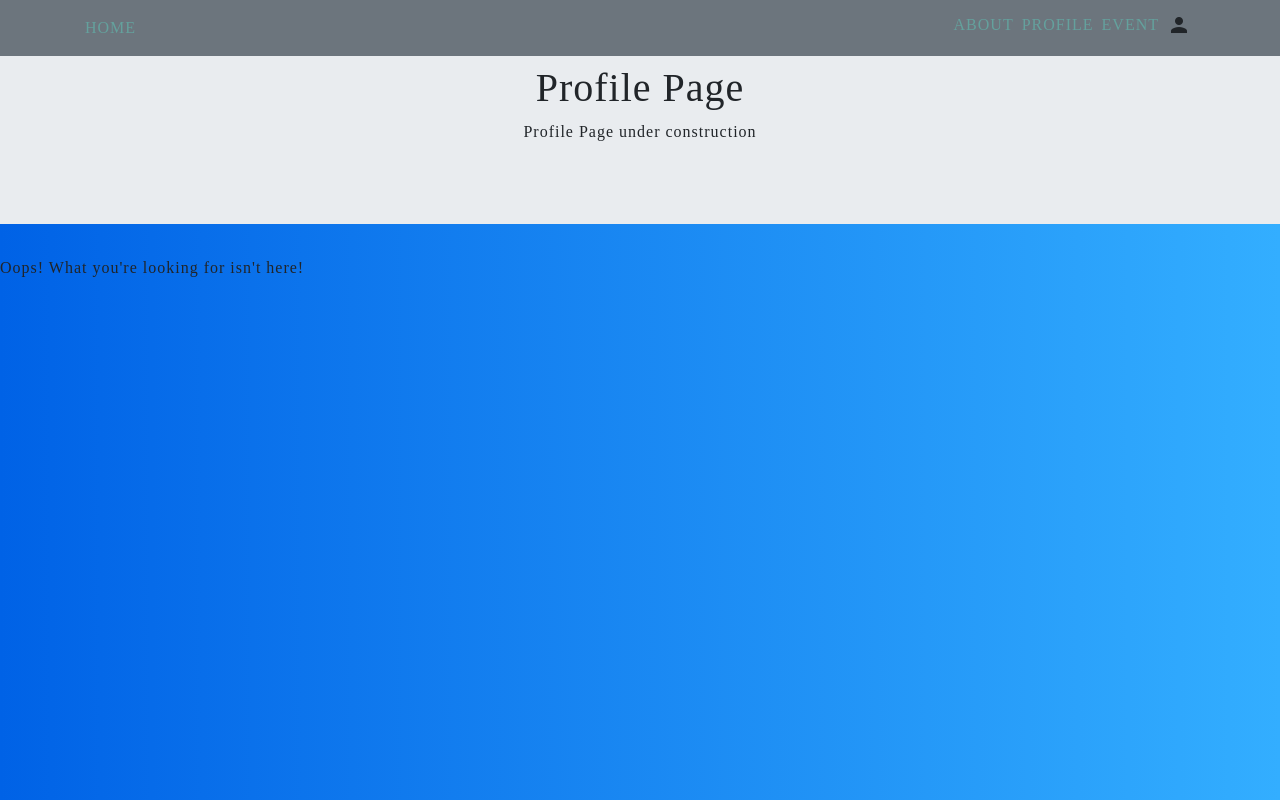
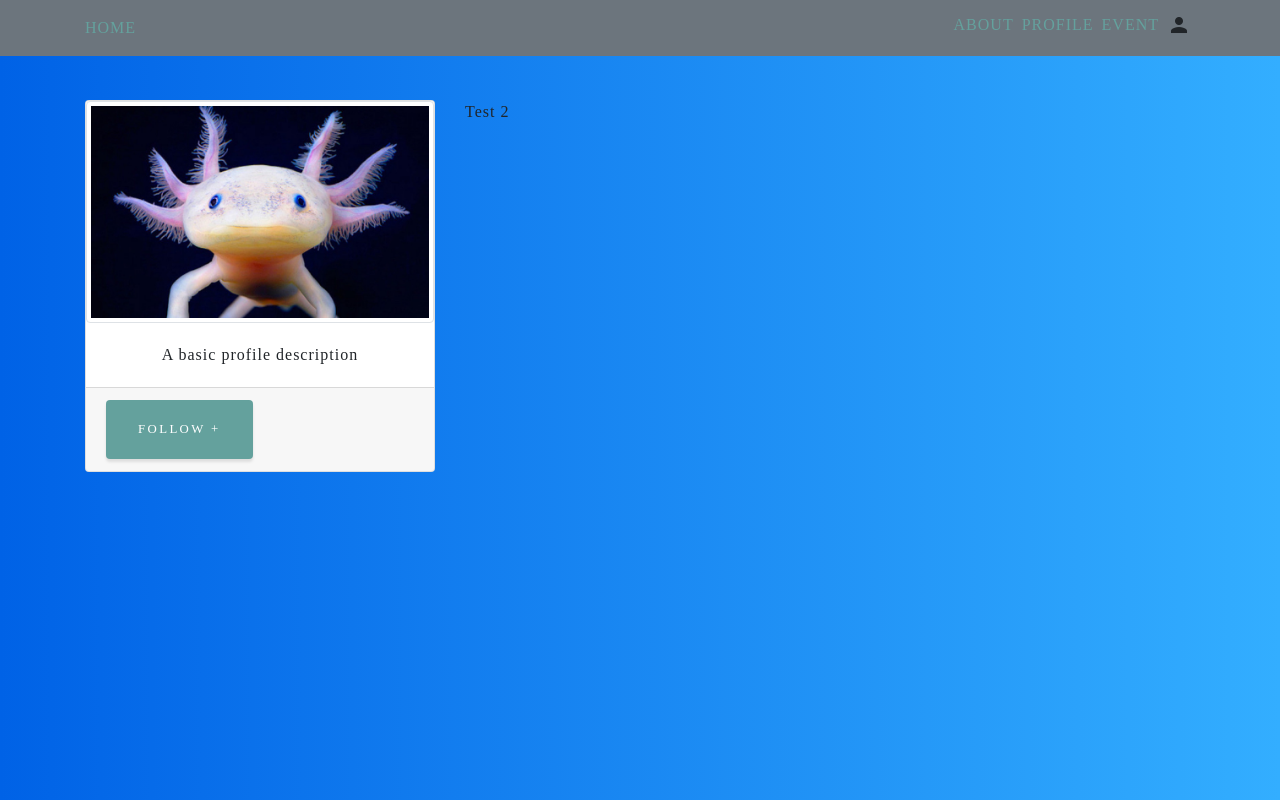
Before and after one commit to piercecollazo/amp-eleven, a React (Create React App) app in the folder front-end/: page /Profile in a window 1280 px wide. Built offline with nearby package versions, Linux system fonts and the light colour scheme.

Commit message:
Profile under heavy construction

```diff
--- a/front-end/src/App.css
+++ b/front-end/src/App.css
@@ -444,3 +444,10 @@ body {
   font-size: 12px;
   color: #777;
 }
+
+
+/* Profile CSS */
+
+.profile{
+  margin-top:100px;
+}
--- a/front-end/src/App.js
+++ b/front-end/src/App.js
@@ -8,6 +8,9 @@ import {Route, BrowserRouter as Router, Switch, Redirect} from 'react-router-dom
 import Home from './components/Home'
 import SignUp from './components/SignUp'
 import NotFound from './components/NotFound'
+import Profile from './components/Profile'
+import About from './components/About'
+import EventPage from './components/EventPage'
 
 export default class App extends Component {
 
@@ -18,6 +21,18 @@ export default class App extends Component {
       isAuth: false,
       user: null
     }
+  }
+
+  fillFollowerList = () => {
+    return this.context.user.follows.map((item)=>{
+      return <li key={this.context.user._id} className="followers">
+              {this.context.user.username}
+            </li>
+    })
+    }
+
+  fillFollowsList = () => {
+    return (<li key={this.context.user._id} className="follows"></li>)
   }
 
   logout = () => {
@@ -37,7 +52,7 @@ export default class App extends Component {
     apiSignIn(userInfo)
             .then( user => {
               this.setState({
-                user: user.email,
+                user: user,
                 isAuth: true
               }, () => {
                 console.log(this.state)
@@ -54,14 +69,16 @@ export default class App extends Component {
   signUp = (userInfo)=>{
     if(userInfo.passConfirm === userInfo.pass){
       apiSignUp(userInfo)
-              .then( user => {
+              .then( (user) => {
+                console.log(user._id)
               this.setState({
                 user: user.email,
                 isAuth: true
               }, () => {
-                console.log(this.state)
+                console.log('secondary function firing')
                 return <Redirect to='/' />
-              })
+              }
+              )
 
               })
               .catch( error => {
@@ -79,18 +96,20 @@ export default class App extends Component {
           logout: this.logout,
           signIn: this.signIn,
           isAuth: this.state.isAuth,
-          signUp: this.signUp
+          signUp: this.signUp,
+          user: this.state.user,
+          fillFollowsList: this.fillFollowsList,
+          fillFollowerList: this.fillFollowerList
         }}
       >
         <Router>
-
-         <div className="App">
-          <Navigation />
-        </div>
-
+        <Navigation />
         <Switch>
           <Route exact path='/' render={(props) => <Home {...props}/>} />
           <Route path="/signup" render={(props) => <SignUp  {...props} />} />
+          <Route path="/profile" render={(props) => <Profile {...props} />} />
+          <Route exact path="/About" render={(props) => <About  {...props} />} />
+          <Route path="/event" render={(props) => <EventPage  {...props} />} />
           <Route component={NotFound} />
         </Switch>
         </Router>
--- a/front-end/src/api/Api.js
+++ b/front-end/src/api/Api.js
@@ -1,5 +1,6 @@
 import {Axios} from './Axios'
 import jwt_decode from 'jwt-decode'
+
 
 export const apiSignIn = ({email, pass, remember}) => {
     console.log(email, pass)
@@ -9,13 +10,13 @@ export const apiSignIn = ({email, pass, remember}) => {
         password: pass
       })
       .then( results => {
-        console.log(results)
+
         const  { token } = results.data;
 
         localStorage.setItem('jwtToken', token);
 
         const decodedToken = jwt_decode(token);
-
+        console.log(decodedToken)
         resolve(decodedToken)
       })
       .catch( error => {
@@ -48,3 +49,15 @@ export const apiSignIn = ({email, pass, remember}) => {
       });
     });
   }
+
+  export const apiUserGet = (user)=>{
+    return new Promise((resolve, reject)=>{
+      Axios.get(`users/api/profile/${user}`)
+           .then(results => {
+             resolve(results)
+           })
+           .catch(error => {
+             reject(error)
+           })
+    })
+  }
--- a/front-end/src/components/Nav.js
+++ b/front-end/src/components/Nav.js
@@ -1,12 +1,7 @@
 import React, { Component } from 'react'
-import { Link, Route, BrowserRouter as Router, Switch, } from 'react-router-dom'
+import { Link } from 'react-router-dom'
 import Context from '../context/Context'
 
-import Home from './Home'
-import About from './About'
-import Event from './EventPage'
-import Profile from './Profile'
-import NotFound from './NotFound'
 
 export default class Nav extends Component {
     static contextType = Context
@@ -53,7 +48,7 @@ export default class Nav extends Component {
     render (){
 
         return (
-                <Router>
+
                     <nav className="navbar navbar-expand-lg bg-secondary text-uppercase     fixed-top" id="mainNav">
                         <div className="container">
 
@@ -109,7 +104,7 @@ export default class Nav extends Component {
                             <div className="dropdown-menu">
                             <h5>{this.context.user}</h5>
                             <Link className="dropdown-item" to="/">Account</Link>
-                            <Link className="dropdown-item" to="/">Profile</Link>
+                            <Link className="dropdown-item" to={`/profile/${this.context.user._id}`}>Profile</Link>
                             <Link className="dropdown-item" to="/">Something else here</Link>
                             <div className="dropdown-divider"></div>
                             <Link className="dropdown-item" to="/" onClick={()=>{this.context.logout()}}>Logout</Link>
@@ -122,14 +117,6 @@ export default class Nav extends Component {
                         </div>
                     </nav>
 
-                    <Switch>
-                        <Route exact path='/' component={Home} />
-                        <Route path='/profile' component={Profile} />
-                        <Route path='/About' component={About} />
-                        <Route path='/Event' component={Event} />
-                        <Route component={NotFound} />
-                    </Switch>
-                </Router>
         )
     }
 }
--- a/front-end/src/components/Profile.js
+++ b/front-end/src/components/Profile.js
@@ -1,16 +1,59 @@
-import React from 'react'
-import Jumbotron from 'react-bootstrap/Jumbotron'
-import Container from 'react-bootstrap/Container'
+import React, { Component } from 'react'
+import Context from '../context/Context'
 
-const Profile = () => (
-    <Jumbotron fluid>
-    <Container>
-      <h1>Profile Page</h1>
-      <p>
-        Profile Page under construction
-      </p>
-    </Container>
-  </Jumbotron>
-)
+import axolotl from '../Assets/images/axolotl.jpg'
+import { apiUserGet } from '../api/Api';
 
-export default Profile
+export default class Profile extends Component {
+  static contextType = Context
+
+  constructor(props){
+    super(props)
+
+    this.state={
+      follows: [],
+      followers: [],
+      posts: []
+    }
+  }
+
+  profileCatch = ()=>{
+    apiUserGet(this.context.user._id)
+              .then(userProfile => {
+                this.setState({
+                  follows: this.context.user.follows,
+                  followers: this.context.user.followers
+                })
+              },this.context.fillFollowerList(), this.context.fillFollowsList())
+              .catch(error => {
+                console.log('User call failed')
+              })
+  }
+
+  render() {
+    return (
+      <div className='container profile'>
+        <div className='row'>
+          <div className='col-lg-4'>
+            <div className='card'>
+              <img className='img-thumbnail' src={axolotl} alt='' />
+              <div className='card-body mx-auto text-center'>
+                A basic profile description
+              </div>
+              <div className='card-footer'>
+                <div className='btn btn-primary'>Follow +</div>
+              </div>
+            </div>
+          </div>
+          <div className='col-lg-4'>Test 2</div>
+          <div className='col-lg-4'>
+            <ul>
+              {/* {this.profileCatch} */}
+            </ul>
+          </div>
+        </div>
+
+      </div>
+    )
+  }
+}
--- a/front-end/src/components/SignUp.js
+++ b/front-end/src/components/SignUp.js
@@ -74,7 +74,7 @@ export default class SignUp extends Component {
                             </div>
 
                             <div className="form-check">
-                                <input type="checkbox" className="form-check-input" id="dropdownCheck" />
+                                <input type="checkbox" className="form-check-input" />
                                 <label className="form-check-label" htmlFor="dropdownCheck" onClick={this.creatorCheck}>Are you a content creator?</label>
                             </div>
 
--- a/front-end/src/context/Context.js
+++ b/front-end/src/context/Context.js
@@ -7,6 +7,6 @@ export default React.createContext({
     logout:()=>{},
     signUp:()=>{},
     follow:()=>{},
-    userFetch:()=>{},
-    ticketBuy:()=>{}
+    fillFollowerList:()=>{},
+    illFollowsList:()=>{}
 })
--- a/front-end/src/index.js
+++ b/front-end/src/index.js
@@ -4,13 +4,8 @@ import './index.css';
 import App from './App';
 import * as serviceWorker from './serviceWorker';
 
-import { BrowserRouter } from 'react-router-dom'
-
 ReactDOM.render((
-    <BrowserRouter>
-        <App />
-    </BrowserRouter>
-), document.getElementById('root'));
+        <App /> ), document.getElementById('root'));
 
 // If you want your app to work offline and load faster, you can change
 // unregister() to register() below. Note this comes with some pitfalls.
```
Also changed, not shown: front-end/src/Assets/images/axolotl.jpg (added), 1 other file (tests, documents, lock files or other folders).
